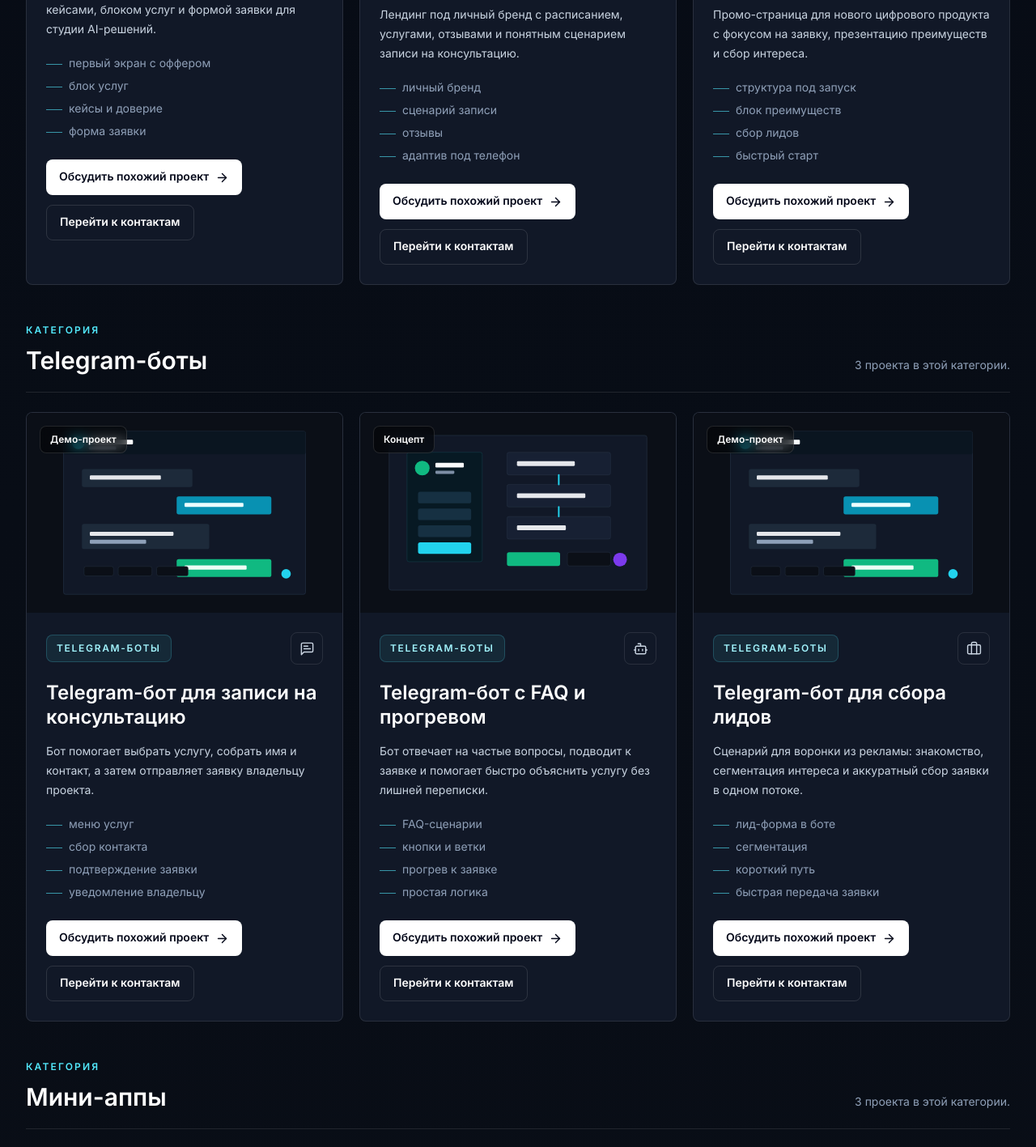
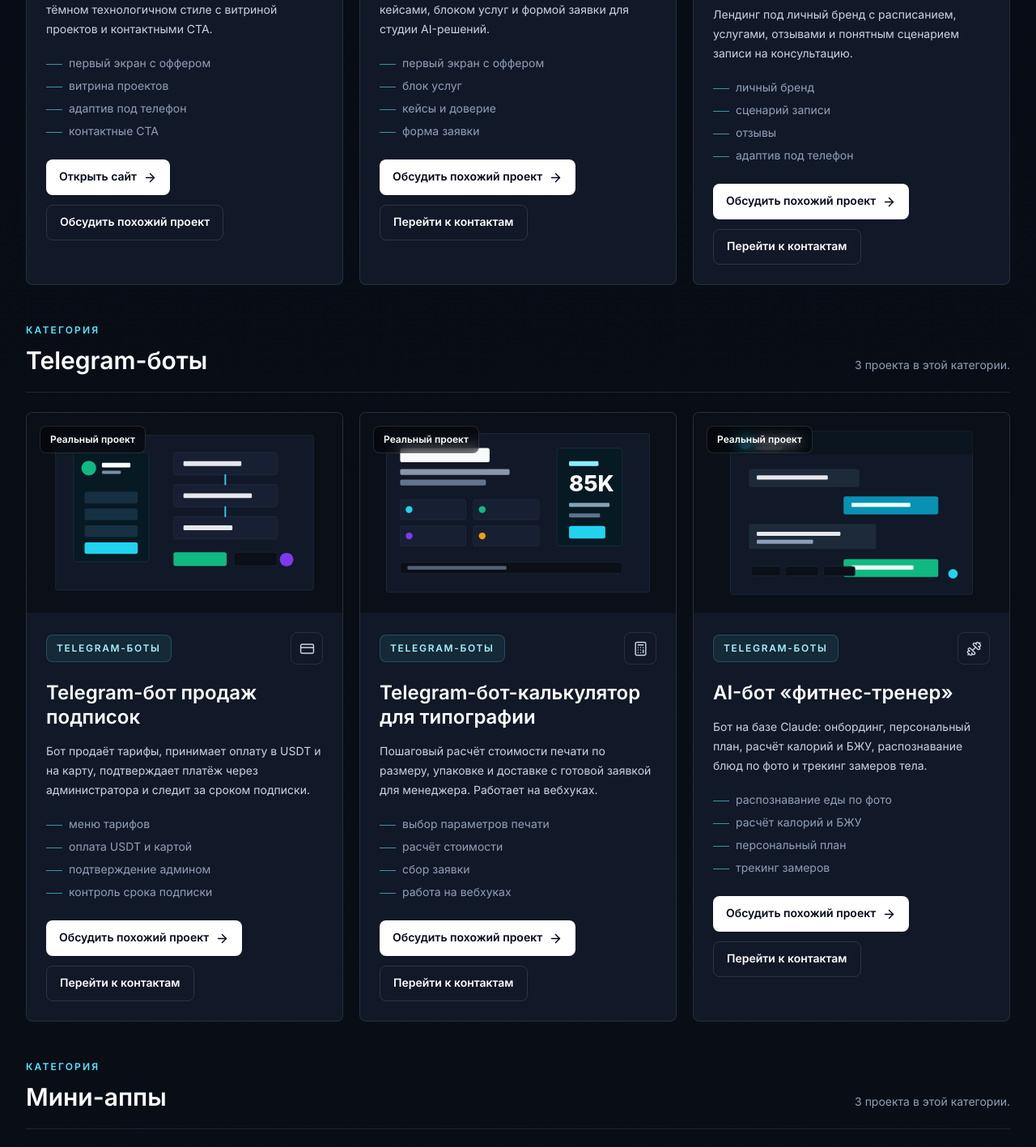
Before and after one commit to yasprosil-ai/portfolio-site, a Next.js app: page /projects in a window 1280 px wide. Shown: the part 1940-3357 px from the top of the page at 81% size. Built offline with nearby package versions, Linux system fonts and the light colour scheme.

Commit message:
Update portfolio with real delivered projects and stack

```diff
--- a/data/projects.js
+++ b/data/projects.js
@@ -1,12 +1,11 @@
 import {
-  Bot,
-  Briefcase,
   Calculator,
+  CreditCard,
+  Dumbbell,
   FileCode2,
   Globe,
   Layers3,
   LayoutTemplate,
-  MessageSquareText,
   Rocket,
   Smartphone,
   Sparkles,
@@ -17,6 +16,10 @@
 
 export const projectCategories = ["Сайты", "Лендинги", "Telegram-боты", "Мини-аппы", "MVP"];
 
+// Реальные проекты помечены статусом "Реальный проект".
+// Когда выйдет обзор на YouTube — добавь проекту:
+//   primaryLabel: "Смотреть обзор",
+//   primaryHref: "https://youtu.be/...",
 export const projects = [
   {
     slug: "margolash-website",
@@ -60,17 +63,32 @@
     icon: UserRoundSearch,
   },
   {
+    slug: "portfolio-landing",
+    title: "Портфолио Yasprosil AI",
+    category: "Лендинги",
+    status: "Реальный проект",
+    description:
+      "Этот промо-сайт: адаптивный одностраничник в тёмном технологичном стиле с витриной проектов и контактными CTA.",
+    features: ["первый экран с оффером", "витрина проектов", "адаптив под телефон", "контактные CTA"],
+    image: "/visuals/portfolio.svg",
+    primaryLabel: "Открыть сайт",
+    secondaryLabel: "Обсудить похожий проект",
+    primaryHref: "https://yasprosil-ai.vercel.app",
+    secondaryHref: "/#contact",
+    icon: LayoutTemplate,
+  },
+  {
     slug: "ai-agency-landing",
     title: "Лендинг для AI-агентства",
     category: "Лендинги",
-    status: "Демо-проект",
+    status: "Концепт",
     description:
       "Одностраничный сайт с сильным оффером, кейсами, блоком услуг и формой заявки для студии AI-решений.",
     features: ["первый экран с оффером", "блок услуг", "кейсы и доверие", "форма заявки"],
     image: "/visuals/ai-agency.svg",
     primaryLabel: "Обсудить похожий проект",
     secondaryLabel: "Перейти к контактам",
-    icon: LayoutTemplate,
+    icon: Sparkles,
   },
   {
     slug: "expert-landing",
@@ -86,69 +104,56 @@
     icon: UserRoundSearch,
   },
   {
-    slug: "product-launch-landing",
-    title: "Лендинг для запуска продукта",
-    category: "Лендинги",
-    status: "Демо-проект",
+    slug: "subscription-sales-bot",
+    title: "Telegram-бот продаж подписок",
+    category: "Telegram-боты",
+    status: "Реальный проект",
     description:
-      "Промо-страница для нового цифрового продукта с фокусом на заявку, презентацию преимуществ и сбор интереса.",
-    features: ["структура под запуск", "блок преимуществ", "сбор лидов", "быстрый старт"],
-    image: "/visuals/ai-agency.svg",
+      "Бот продаёт тарифы, принимает оплату в USDT и на карту, подтверждает платёж через администратора и следит за сроком подписки.",
+    features: ["меню тарифов", "оплата USDT и картой", "подтверждение админом", "контроль срока подписки"],
+    image: "/visuals/business-bot.svg",
     primaryLabel: "Обсудить похожий проект",
     secondaryLabel: "Перейти к контактам",
-    icon: Sparkles,
+    icon: CreditCard,
   },
   {
-    slug: "consultation-bot",
-    title: "Telegram-бот для записи на консультацию",
+    slug: "print-calculator-bot",
+    title: "Telegram-бот-калькулятор для типографии",
     category: "Telegram-боты",
-    status: "Демо-проект",
+    status: "Реальный проект",
     description:
-      "Бот помогает выбрать услугу, собрать имя и контакт, а затем отправляет заявку владельцу проекта.",
-    features: ["меню услуг", "сбор контакта", "подтверждение заявки", "уведомление владельцу"],
+      "Пошаговый расчёт стоимости печати по размеру, упаковке и доставке с готовой заявкой для менеджера. Работает на вебхуках.",
+    features: ["выбор параметров печати", "расчёт стоимости", "сбор заявки", "работа на вебхуках"],
+    image: "/visuals/calculator.svg",
+    primaryLabel: "Обсудить похожий проект",
+    secondaryLabel: "Перейти к контактам",
+    icon: Calculator,
+  },
+  {
+    slug: "ai-fitness-bot",
+    title: "AI-бот «фитнес-тренер»",
+    category: "Telegram-боты",
+    status: "Реальный проект",
+    description:
+      "Бот на базе Claude: онбординг, персональный план, расчёт калорий и БЖУ, распознавание блюд по фото и трекинг замеров тела.",
+    features: ["распознавание еды по фото", "расчёт калорий и БЖУ", "персональный план", "трекинг замеров"],
     image: "/visuals/telegram-bot.svg",
     primaryLabel: "Обсудить похожий проект",
     secondaryLabel: "Перейти к контактам",
-    icon: MessageSquareText,
-  },
-  {
-    slug: "faq-bot",
-    title: "Telegram-бот с FAQ и прогревом",
-    category: "Telegram-боты",
-    status: "Концепт",
-    description:
-      "Бот отвечает на частые вопросы, подводит к заявке и помогает быстро объяснить услугу без лишней переписки.",
-    features: ["FAQ-сценарии", "кнопки и ветки", "прогрев к заявке", "простая логика"],
-    image: "/visuals/business-bot.svg",
-    primaryLabel: "Обсудить похожий проект",
-    secondaryLabel: "Перейти к контактам",
-    icon: Bot,
-  },
-  {
-    slug: "lead-bot",
-    title: "Telegram-бот для сбора лидов",
-    category: "Telegram-боты",
-    status: "Демо-проект",
-    description:
-      "Сценарий для воронки из рекламы: знакомство, сегментация интереса и аккуратный сбор заявки в одном потоке.",
-    features: ["лид-форма в боте", "сегментация", "короткий путь", "быстрая передача заявки"],
-    image: "/visuals/telegram-bot.svg",
-    primaryLabel: "Обсудить похожий проект",
-    secondaryLabel: "Перейти к контактам",
-    icon: Briefcase,
+    icon: Dumbbell,
   },
   {
     slug: "site-cost-calculator",
     title: "Калькулятор стоимости сайта",
     category: "Мини-аппы",
-    status: "Демо-проект",
+    status: "Концепт",
     description:
       "Мини-приложение, где пользователь выбирает тип проекта и функции, а интерфейс показывает ориентир по стоимости.",
     features: ["выбор типа проекта", "гибкие опции", "расчет стоимости", "форма отправки"],
     image: "/visuals/calculator.svg",
     primaryLabel: "Обсудить похожий проект",
     secondaryLabel: "Перейти к контактам",
-    icon: Calculator,
+    icon: Layers3,
   },
   {
     slug: "brief-generator",
@@ -167,7 +172,7 @@
     slug: "quiz-estimator",
     title: "Мини-апп-квиз для оценки задачи",
     category: "Мини-аппы",
-    status: "Демо-проект",
+    status: "Концепт",
     description:
       "Короткий квиз, который оценивает уровень задачи, помогает сегментировать запрос и доводит пользователя до заявки.",
     features: ["интерактивный сценарий", "оценка задачи", "подсказки", "сбор заявок"],
@@ -180,7 +185,7 @@
     slug: "startup-mvp",
     title: "MVP сервиса для теста гипотезы",
     category: "MVP",
-    status: "Демо-проект",
+    status: "Концепт",
     description:
       "Первая рабочая версия цифрового сервиса с главным пользовательским сценарием, формами и базовой логикой.",
     features: ["ядро продукта", "основной сценарий", "проверка гипотезы", "быстрый запуск"],
@@ -206,7 +211,7 @@
     slug: "ai-assistant-mvp",
     title: "MVP AI-помощника для ниши",
     category: "MVP",
-    status: "Демо-проект",
+    status: "Концепт",
     description:
       "Концепт продукта, где AI помогает пройти путь от запроса до полезного результата в понятном пользовательском интерфейсе.",
     features: ["нишевой сценарий", "AI как ядро", "быстрая проверка спроса", "дальше можно развивать"],
--- a/data/services.js
+++ b/data/services.js
@@ -1,4 +1,4 @@
-import { Blocks, Bot, Globe, LayoutTemplate, Rocket } from "lucide-react";
+import { Blocks, Bot, BrainCircuit, Globe, LayoutTemplate, Rocket } from "lucide-react";
 
 export const services = [
   {
@@ -16,8 +16,14 @@
   {
     title: "Telegram-боты",
     icon: Bot,
-    text: "Боты для заявок, записи, FAQ, лид-форм и простых сценариев коммуникации с клиентом.",
-    items: ["сценарии сообщений", "кнопки и меню", "сбор контактов", "отправка заявок", "простая админ-логика"],
+    text: "Боты для продаж, записи, расчётов и заявок: от простых сценариев до приёма оплат и админ-логики.",
+    items: ["сценарии и меню", "приём оплат (USDT и карта)", "подтверждение платежей", "контроль подписок", "уведомления и заявки"],
+  },
+  {
+    title: "AI-интеграции",
+    icon: BrainCircuit,
+    text: "Подключаю Claude к ботам и приложениям: распознавание фото, расчёты, диалоговая логика и работа с данными пользователя.",
+    items: ["боты на базе Claude", "распознавание по фото", "автоматические расчёты", "диалоговые сценарии", "персонализация"],
   },
   {
     title: "Мини-аппы",
```
Also changed, not shown: data/skills.js (+11 -6 lines).
